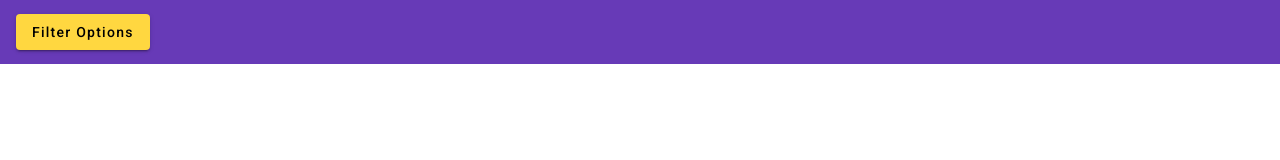
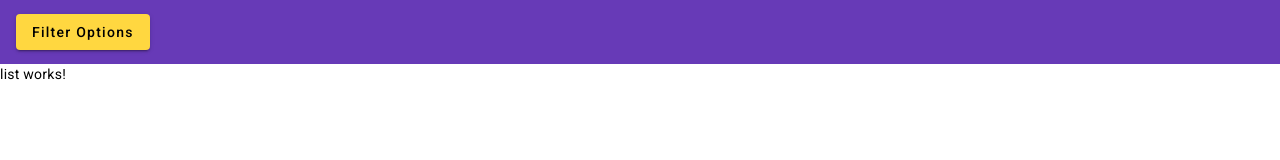
Before and after one commit to shuabrannigan/ticketmaster-api-app, an Angular app: page / in a window 1280 px wide. Shown: the top 160 px of the page. Built offline with nearby package versions, Linux system fonts and the light colour scheme.

Commit message:
added list to app comp and added test

```diff
--- a/src/app/app.component.html
+++ b/src/app/app.component.html
@@ -1,3 +1,4 @@
 <app-toolbar>
     <app-search data-test="search-component"></app-search>
 </app-toolbar>
+<app-list></app-list>
```
Also changed, not shown: 1 other file (tests, documents, lock files or other folders).
